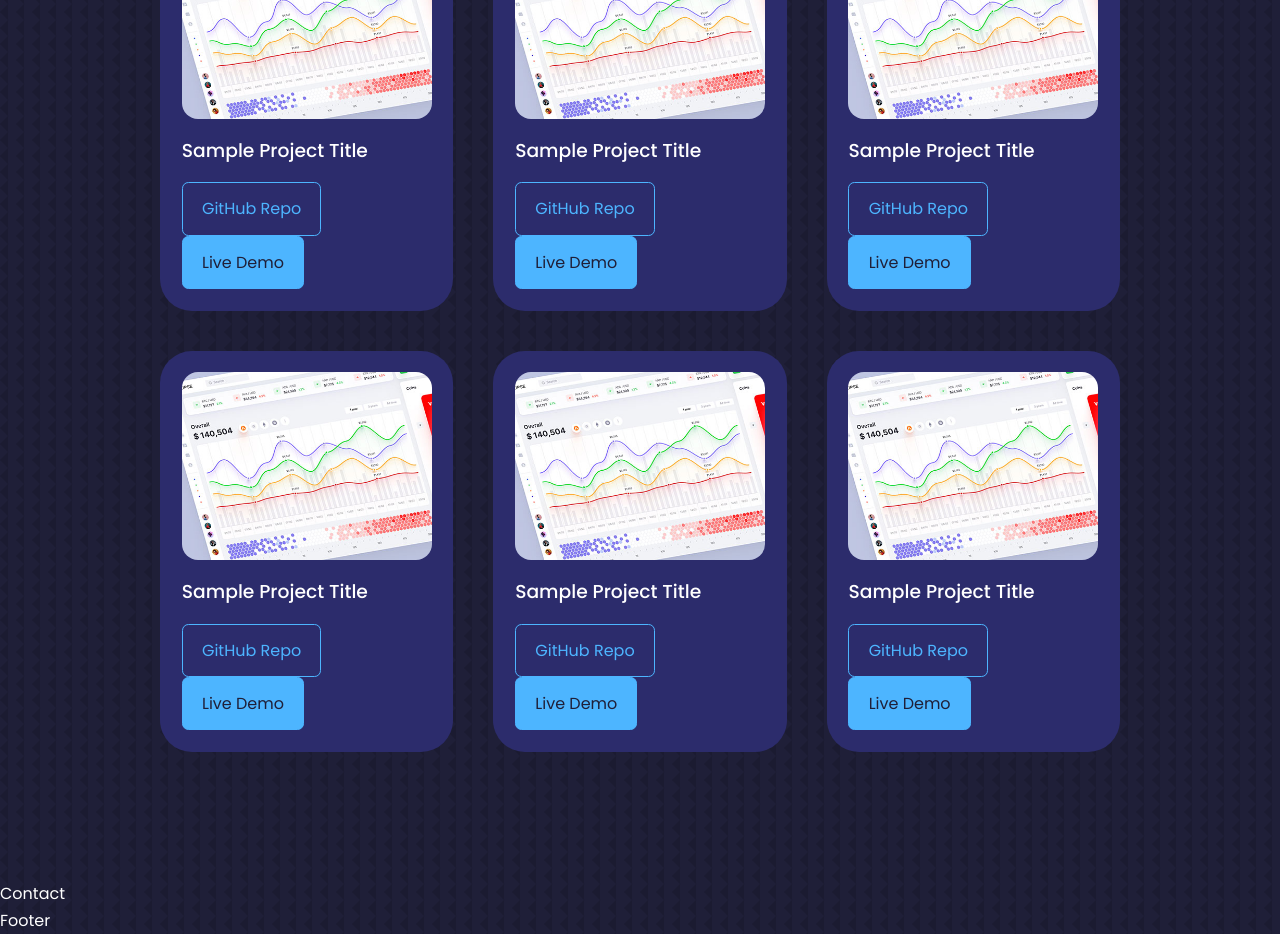
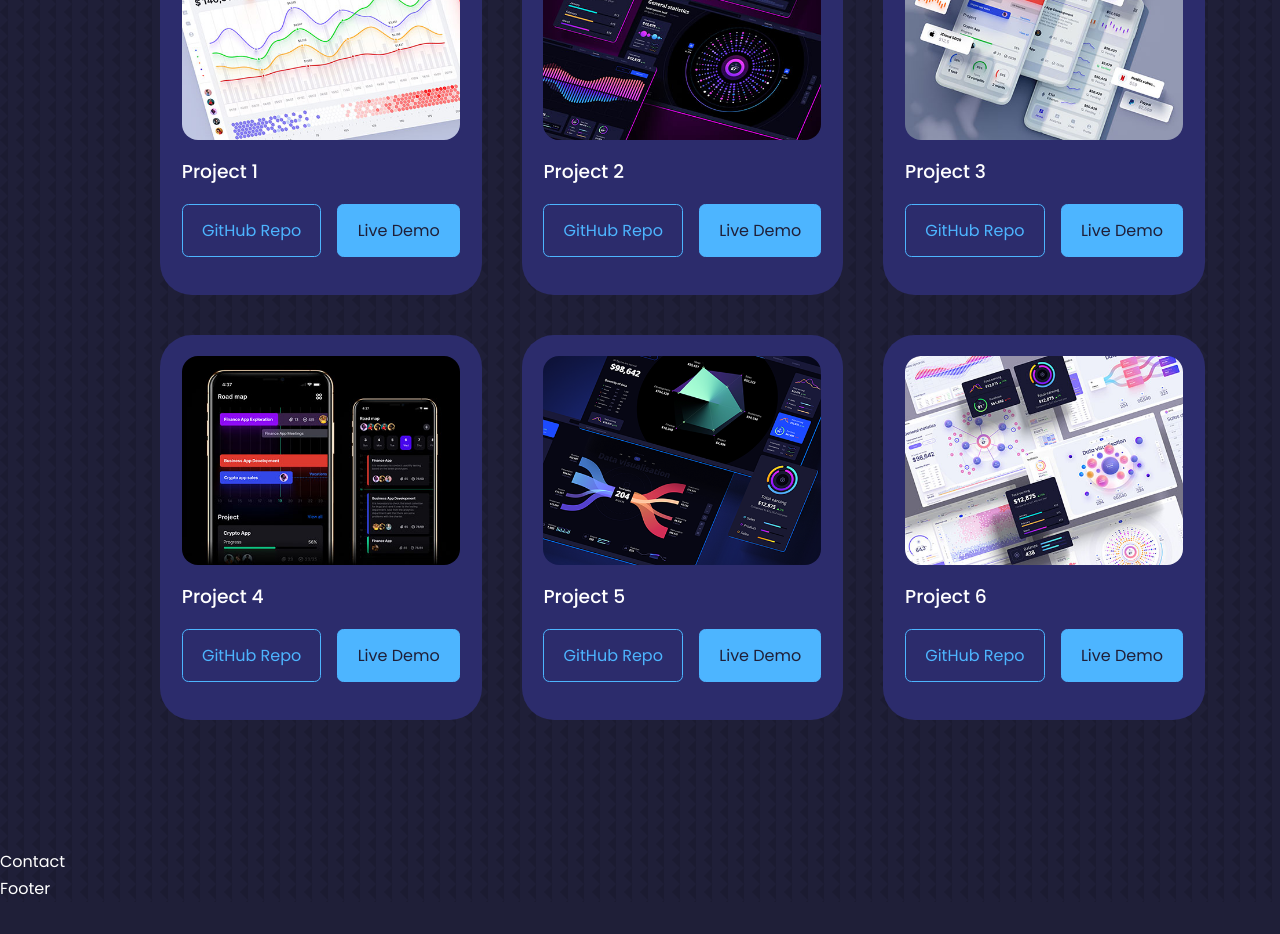
Before and after one commit to isayani/isayani-react-portfolio, a React (Create React App) app: page / in a window 1280 px wide. Shown: the part 3340-4274 px from the top of the page. After the commit the page ends 4242 px from the top, so only its background shows below. Built offline with nearby package versions, Linux system fonts and the light colour scheme.

Commit message:
mapped throug data

```diff
--- a/src/components/portfolio/Portfolio.jsx
+++ b/src/components/portfolio/Portfolio.jsx
@@ -1,75 +1,95 @@
-import React from 'react';
-import './portfolio.css'
-import cover1 from '../../assets/portfolio1.jpg'
-import cover2 from '../../assets/portfolio2.jpg'
-import cover3 from '../../assets/portfolio3.jpg'
-import cover4 from '../../assets/portfolio4.jpg'
-import cover5 from '../../assets/portfolio5.png'
-import cover6 from '../../assets/portfolio6.jpg'
+import React from "react";
+import "./portfolio.css";
+import cover1 from "../../assets/portfolio1.jpg";
+import cover2 from "../../assets/portfolio2.jpg";
+import cover3 from "../../assets/portfolio3.jpg";
+import cover4 from "../../assets/portfolio4.jpg";
+import cover5 from "../../assets/portfolio5.png";
+import cover6 from "../../assets/portfolio6.jpg";
+
+// SAMPLE IMAGES NOT FOR PRODUCTION
+
+const data = [
+  {
+    id: 1,
+    image: cover1,
+    title: "Project 1",
+    github: "https://github.com/isayani",
+    demo: "https://github.com/isayani",
+  },
+  {
+    id: 2,
+    image: cover2,
+    title: "Project 2",
+    github: "https://github.com/isayani",
+    demo: "https://github.com/isayani",
+  },
+  {
+    id: 3,
+    image: cover3,
+    title: "Project 3",
+    github: "https://github.com/isayani",
+    demo: "https://github.com/isayani",
+  },
+  {
+    id: 4,
+    image: cover4,
+    title: "Project 4",
+    github: "https://github.com/isayani",
+    demo: "https://github.com/isayani",
+  },
+  {
+    id: 5,
+    image: cover5,
+    title: "Project 5",
+    github: "https://github.com/isayani",
+    demo: "https://github.com/isayani",
+  },
+  {
+    id: 6,
+    image: cover6,
+    title: "Project 6",
+    github: "https://github.com/isayani",
+    demo: "https://github.com/isayani",
+  },
+];
 
 function Portfolio() {
   return (
-    <section id='portfolio'>
+    <section id="portfolio">
       <h5>My Recent Work</h5>
       <h2>Portfolio</h2>
 
       <div className="container portfolio__container">
-      <article className='portfolio__item'>
-        <div className='portfolio__item-image'>
-          <img src={cover1} alt="Project Title 1" />
+        {data.map(({ id, image, title, github, demo }) => {
+          return (
+            <article key={id} className="portfolio__item">
+              <div className="portfolio__item-image">
+                <img src={image} alt={title} />
               </div>
-        <h3>Sample Project Title</h3>
-        <a href="https://github.com/isayani" className='btn' target='_blank'>GitHub Repo</a>
-        <a href="https://github.com/isayani" className='btn btn-primary' target='_blank'>Live Demo</a>
+              <h3>{title}</h3>
+              <div className="portfolio__item-cta">
+                <a
+                  href={github}
+                  className="btn"
+                  target="_blank"
+                >
+                  GitHub Repo
+                </a>
+                <a
+                  href={demo}
+                  className="btn btn-primary"
+                  target="_blank"
+                >
+                  Live Demo
+                </a>
+              </div>
             </article>
-
-      <article className='portfolio__item'>
-        <div className='portfolio__item-image'>
-          <img src={cover1} alt="Project Title 1" />
-        </div>
-        <h3>Sample Project Title</h3>
-        <a href="https://github.com/isayani" className='btn' target='_blank'>GitHub Repo</a>
-        <a href="https://github.com/isayani" className='btn btn-primary' target='_blank'>Live Demo</a>
-      </article>
-
-      <article className='portfolio__item'>
-        <div className='portfolio__item-image'>
-          <img src={cover1} alt="Project Title 1" />
-        </div>
-        <h3>Sample Project Title</h3>
-        <a href="https://github.com/isayani" className='btn' target='_blank'>GitHub Repo</a>
-        <a href="https://github.com/isayani" className='btn btn-primary' target='_blank'>Live Demo</a>
-      </article>
-
-      <article className='portfolio__item'>
-        <div className='portfolio__item-image'>
-          <img src={cover1} alt="Project Title 1" />
-        </div>
-        <h3>Sample Project Title</h3>
-        <a href="https://github.com/isayani" className='btn' target='_blank'>GitHub Repo</a>
-        <a href="https://github.com/isayani" className='btn btn-primary' target='_blank'>Live Demo</a>
-      </article>
-
-      <article className='portfolio__item'>
-        <div className='portfolio__item-image'>
-          <img src={cover1} alt="Project Title 1" />
-        </div>
-        <h3>Sample Project Title</h3>
-        <a href="https://github.com/isayani" className='btn' target='_blank'>GitHub Repo</a>
-        <a href="https://github.com/isayani" className='btn btn-primary' target='_blank'>Live Demo</a>
-      </article>
-
-      <article className='portfolio__item'>
-        <div className='portfolio__item-image'>
-          <img src={cover1} alt="Project Title 1" />
-        </div>
-        <h3>Sample Project Title</h3>
-        <a href="https://github.com/isayani" className='btn' target='_blank'>GitHub Repo</a>
-        <a href="https://github.com/isayani" className='btn btn-primary' target='_blank'>Live Demo</a>
-      </article>
+          );
+        })}
       </div>
     </section>
-  )
+  );
 }
 
-export default Portfolio
+export default Portfolio;
```
Lines whose indentation alone changed are shown as unchanged.
